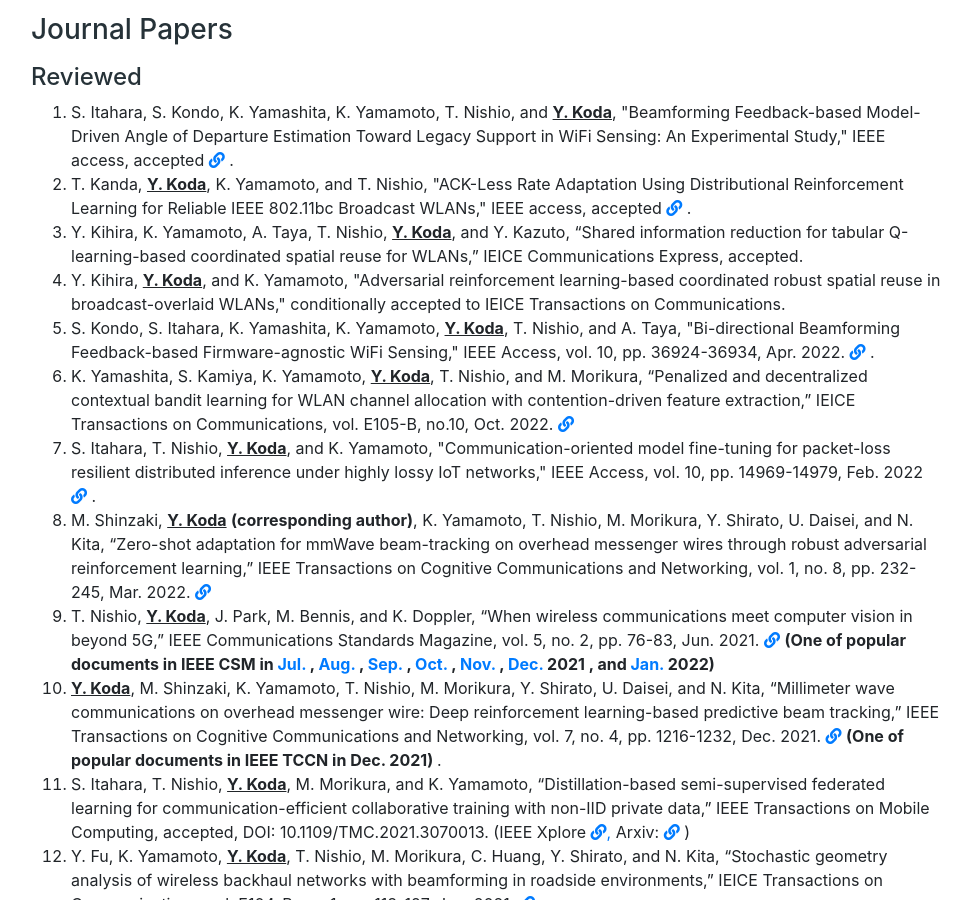
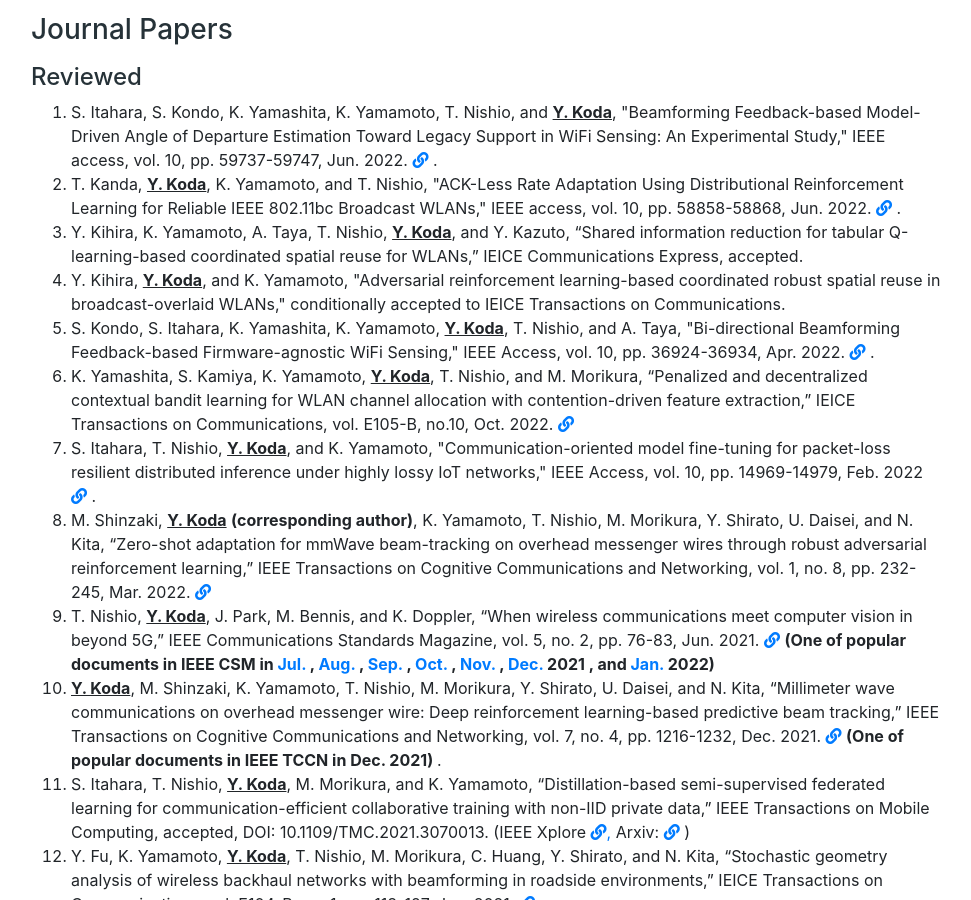
Before and after one commit to kodakodakoda/webpage_koda, a website with bundled scripts: page index.html in a window 1280 px wide. Shown: the part 4928-5828 px from the top of the page, without its empty margins (289-1260 px from the left). Built offline with nearby package versions, Linux system fonts and the light colour scheme; a web font is replaced by a local one.

Commit message:
add article details to Kanda/Itahara paper

```diff
--- a/index.html
+++ b/index.html
@@ -455,14 +455,16 @@
             <li>
               S. Itahara, S. Kondo, K. Yamashita, K. Yamamoto, T. Nishio, and <b><u>Y. Koda</u></b>, "Beamforming
               Feedback-based Model-Driven Angle of Departure Estimation Toward Legacy Support in WiFi Sensing: An
-              Experimental Study," IEEE access, accepted
+              Experimental Study," IEEE access, vol. 10,
+              pp. 59737-59747, Jun. 2022.
               <a href="https://ieeexplore.ieee.org/document/9787542" target="_blank">
                 <i class="fa fa-link" aria-hidden="true"></i>
               </a>.
             </li>
             <li>
               T. Kanda, <b><u>Y. Koda</u></b>, K. Yamamoto, and T. Nishio, "ACK-Less Rate Adaptation Using
-              Distributional Reinforcement Learning for Reliable IEEE 802.11bc Broadcast WLANs," IEEE access, accepted
+              Distributional Reinforcement Learning for Reliable IEEE 802.11bc Broadcast WLANs," IEEE access, vol. 10,
+              pp. 58858-58868, Jun. 2022.
               <a href="https://ieeexplore.ieee.org/document/9785984" target="_blank">
                 <i class="fa fa-link" aria-hidden="true"></i>
               </a>.
```
